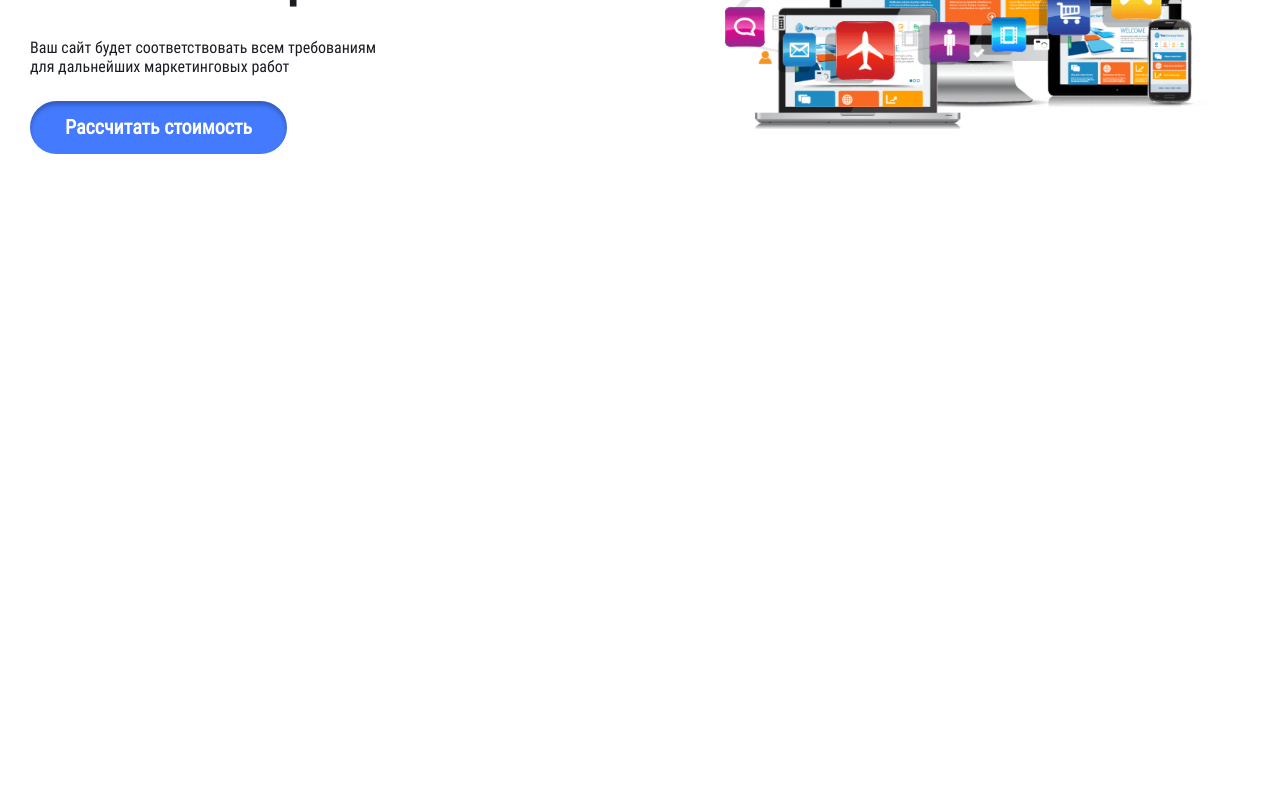
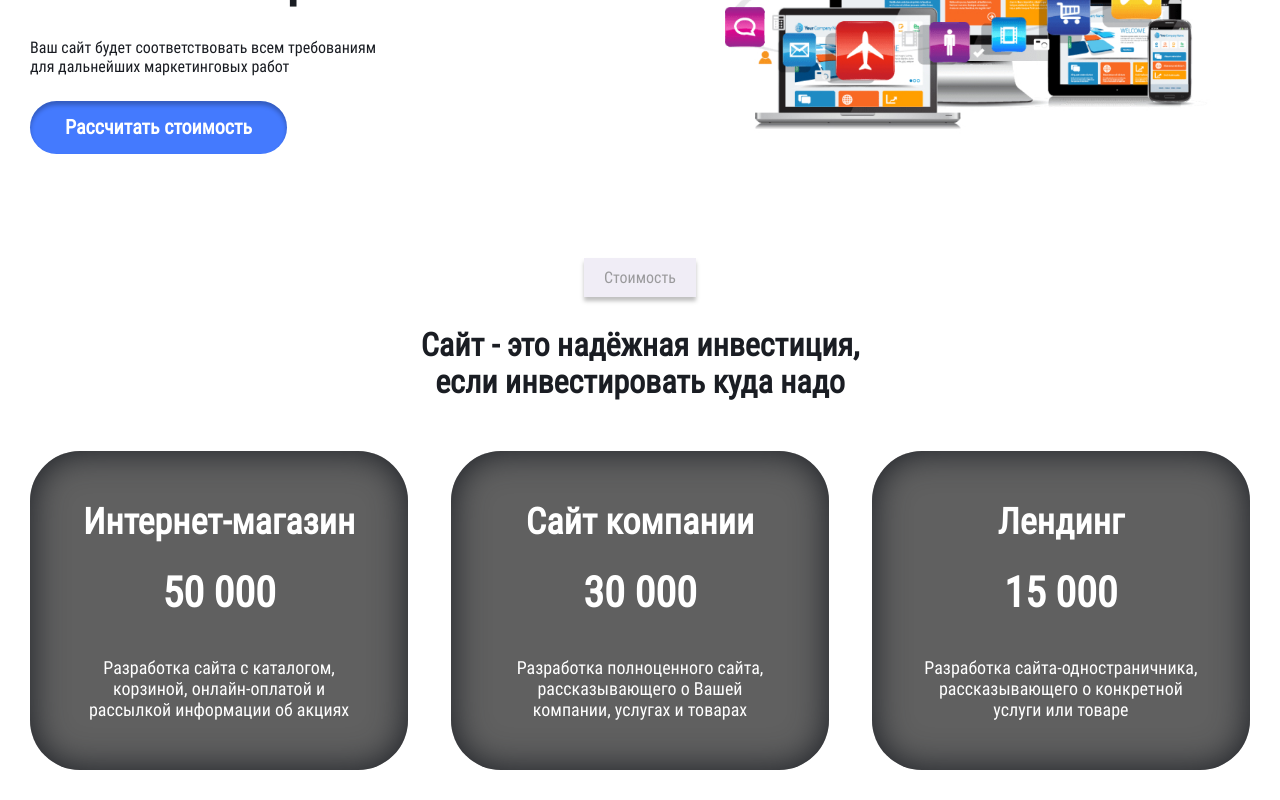
Before and after one commit to cla55ik/dev.chelnokov.site, a Vue app: page / in a window 1280 px wide. Shown: the part 355-1155 px from the top of the page. Before the commit the page ends 800 px from the top, so only its background shows below. Built offline with nearby package versions, Linux system fonts and the light colour scheme.

Commit message:
add Price component

```diff
--- /dev/null
+++ b/src/components/PriceItem.vue
@@ -0,0 +1,95 @@
+<template>
+  <div class="wrapper">
+      <div class="title">
+          {{ price.title }}
+      </div>
+      <div class="p">
+          {{ price.p }}
+      </div>
+      <div class="desc">
+          {{ price.description }}
+      </div>
+
+  </div>
+</template>
+
+<script>
+export default {
+     props:{
+        price:{
+            type: Object,
+            required: true
+        }
+    }
+}
+</script>
+
+<style lang="scss" scoped>
+
+.wrapper{
+    display: blok;
+    background: #606060;
+    box-shadow: inset 0px 0px 35px #1A1D23;
+    border-radius: 50px;
+    padding: 45px 25px;
+    margin-bottom: 30px;
+
+
+}
+
+.title{
+    font-weight: bold;
+    font-size: 28px;
+    line-height: 33px;
+    /* identical to box height */
+
+    text-align: center;
+
+    color: #fff;
+}
+
+.p{
+    font-weight: bold;
+    font-size: 36px;
+    line-height: 42px;
+    text-align: center;
+
+    color: #FFFFFF;
+
+    margin-top: 25px;
+    margin-bottom: 10px;
+}
+
+.desc{
+    font-weight: normal;
+    font-size: 16px;
+    line-height: 19px;
+    text-align: center;
+
+    color: #FFFFFF;
+}
+
+@media screen and (min-width: 1200px) {
+    .wrapper{
+        padding:50px;
+        width: 31%;
+    }
+
+    .title{
+        font-size: 36px;
+        line-height: 42px;
+    }
+
+    .p{
+        font-size: 42px;
+        line-height: 49px;
+        margin-top: 25px;
+        margin-bottom: 40px;
+    }
+
+    .desc{
+        font-size: 18px;
+        line-height: 21px;
+    }
+}
+</style>
--- /dev/null
+++ b/src/components/PriceList.vue
@@ -0,0 +1,40 @@
+<template>
+<div class="price-list">
+<PriceItem
+    v-for="(price, index) in prices"
+    :key="index"
+    v-bind:price="price"
+  >
+  </PriceItem>
+</div>
+
+</template>
+
+<script>
+import PriceItem from '@/components/PriceItem';
+export default {
+    components:{
+        PriceItem
+    },
+    props:{
+        prices:{
+            type: Array,
+            required: true,
+        }
+    }
+
+}
+</script>
+
+<style lang="scss" scoped>
+    .price-list{
+        display: block;
+    }
+
+    @media screen and (min-width:1200px) {
+        .price-list{
+            display: flex;
+            justify-content: space-between;
+        }
+    }
+</style>
--- a/src/pages/MainPage.vue
+++ b/src/pages/MainPage.vue
@@ -14,23 +14,46 @@
     </div>
 
   </div>
+  <div class="price">
+    <jumbotrone-light>
+      Стоимость
+    </jumbotrone-light>
+    <h2>
+      Сайт - это надёжная инвестиция,<br>если инвестировать куда надо
+    </h2>
+    <price-list
+      v-bind:prices="prices"
+    ></price-list>
+
+  </div>
 </template>
 
 <script>
-  //import ProjList from "@/components/ProjList"
+  import PriceList from "@/components/PriceList"
   //import ProjForm from '@/components/ProjForm';
   import Header from '@/components/sections/Header'
+
 
 
   //import axios from 'axios';
 
 export default {
   components: {
-        Header
-
-
+        Header, PriceList
 
     },
+
+    data(){
+      return{
+        prices:[
+        {title:'Интернет-магазин', p:'50 000', description:'Разработка сайта с каталогом, корзиной, онлайн-оплатой и рассылкой информации об акциях'},
+        {title:'Сайт компании', p:'30 000', description:'Разработка полноценного сайта, рассказывающего о Вашей компании, услугах и товарах'},
+        {title:'Лендинг', p:'15 000', description:'Разработка сайта-одностраничника, рассказывающего о конкретной услуги или товаре'},
+        ]
+      }
+
+    },
+
 }
 </script>
 
@@ -51,12 +74,25 @@ export default {
     text-align: center;
   }
 
+  h2{
+    font-size: 24px;
+    line-height: 28px;
+    text-align: center;
+    margin-top: 30px;
+    margin-bottom: 40px;
+  }
+
   p{
     margin-bottom: 30px;
     font-weight: normal;
     font-size: 16px;
     line-height: 19px;
     text-align: center;
+  }
+
+  .price{
+    text-align: center;
+    margin-top: 50px;
   }
 
 @media screen and (min-width:1200px) {
@@ -94,12 +130,25 @@ export default {
       text-align: left;
     }
 
+     h2{
+        font-size: 32px;
+        line-height: 37px;
+        margin-top: 30px;
+        margin-bottom: 50px;
+
+      }
+
   p{
     margin-bottom: 25px;
     margin-right: 30%;
     text-align: left;
   }
 
+  .price{
+
+    margin-top: 90px;
+  }
+
 }
 
 </style>
```
